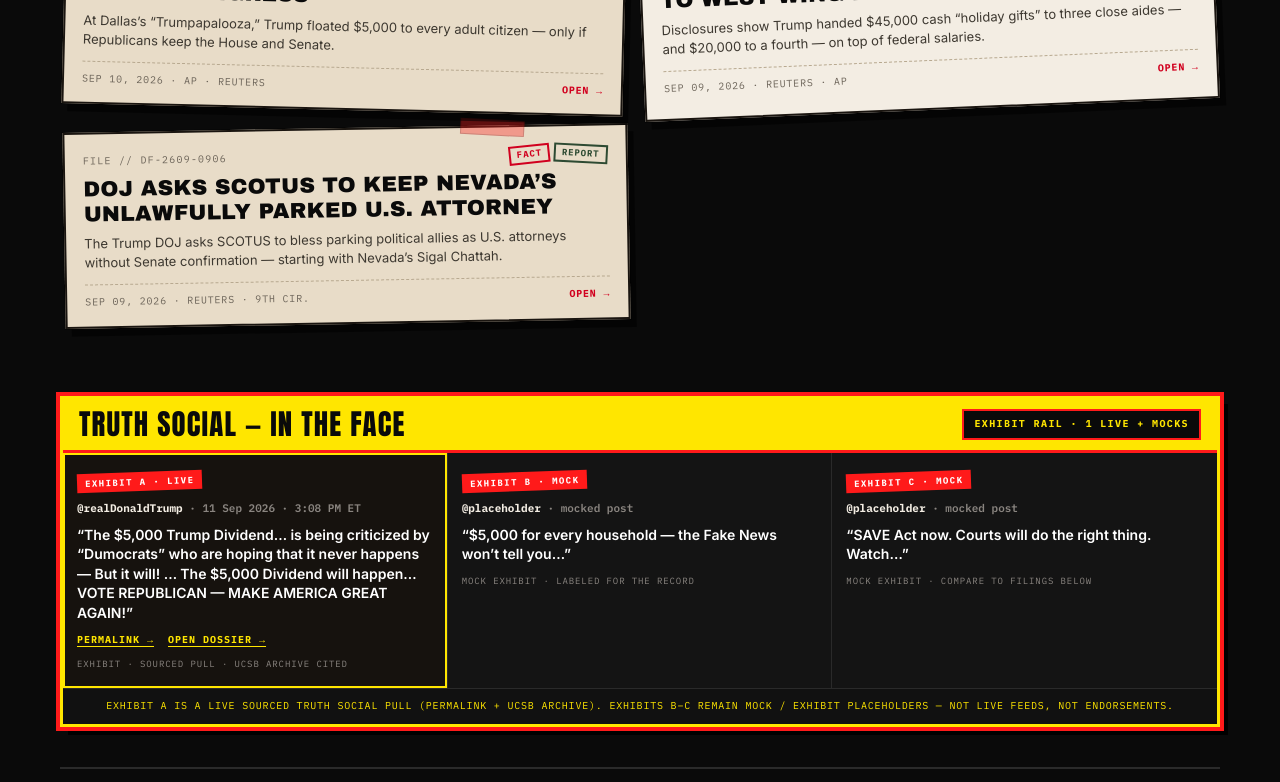
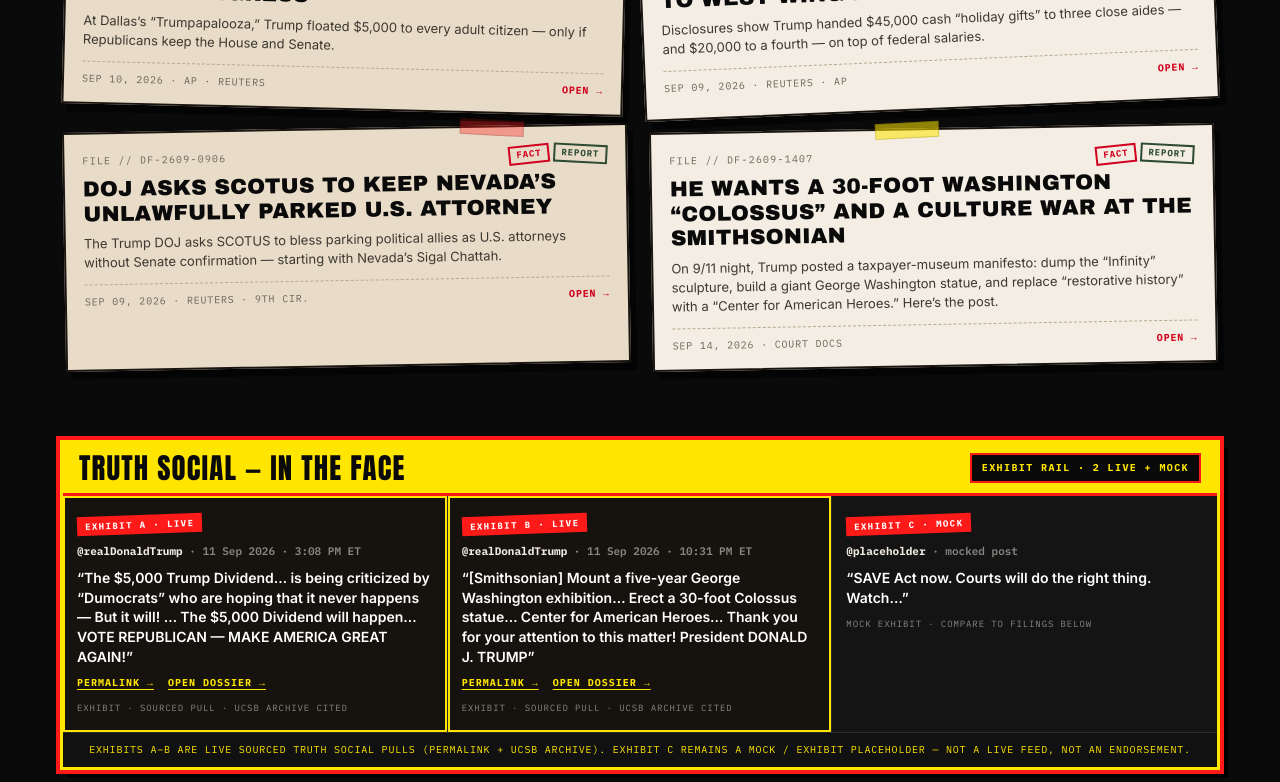
Before and after one commit to donaldfiles/the-donald-files, a React (Vite) app: page / in a window 1280 px wide. Shown: the part 1120-1902 px from the top of the page. Built offline with nearby package versions, Linux system fonts and the light colour scheme.

Commit message:
Ship Truth Social Watch #2 (Colossus/Smithsonian) + live Exhibit B

```diff
--- a/src/components/home/MemeRail.tsx
+++ b/src/components/home/MemeRail.tsx
@@ -1,4 +1,9 @@
 const MEMES = [
+  {
+    top: 'NOW HIRING: 30-ft bronze ego',
+    bot: 'must tower over Infinity · apply via Truth Social',
+    cap: 'SATIRE · desk-made · NOT a fact · not a Smithsonian listing',
+  },
   {
     top: '$5,000 — VOID unless GOP wins',
     bot: 'both chambers · funding TBD · spend in USA or else',
--- a/src/components/home/TruthStrip.tsx
+++ b/src/components/home/TruthStrip.tsx
@@ -23,11 +23,14 @@
     reportSlug: 'truth-social-trump-dividend-5000-double-down',
   },
   {
-    tag: 'EXHIBIT B · MOCK',
-    handle: '@placeholder',
-    handleNote: 'mocked post',
-    body: '“$5,000 for every household — the Fake News won’t tell you…”',
-    foot: 'Mock exhibit · labeled for the record',
+    tag: 'EXHIBIT B · LIVE',
+    handle: '@realDonaldTrump',
+    handleNote: '11 Sep 2026 · 10:31 PM ET',
+    body: '“[Smithsonian] Mount a five-year George Washington exhibition… Erect a 30-foot Colossus statue… Center for American Heroes… Thank you for your attention to this matter! President DONALD J. TRUMP”',
+    foot: 'EXHIBIT · sourced pull · UCSB archive cited',
+    live: true,
+    permalink: 'https://truthsocial.com/@realDonaldTrump/117255718355537976',
+    reportSlug: 'truth-social-colossus-smithsonian-washington',
   },
   {
     tag: 'EXHIBIT C · MOCK',
@@ -43,7 +46,7 @@
     <section className="truth-strip" aria-label="Truth Social exhibits">
       <div className="truth-head">
         <h2>Truth Social — In The Face</h2>
-        <span className="truth-badge">EXHIBIT RAIL · 1 LIVE + MOCKS</span>
+        <span className="truth-badge">EXHIBIT RAIL · 2 LIVE + MOCK</span>
       </div>
       <div className="truth-rail">
         {EXHIBITS.map((ex) => (
@@ -73,9 +76,9 @@
         ))}
       </div>
       <div className="mock-note">
-        Exhibit A is a LIVE sourced Truth Social pull (permalink + UCSB
-        archive). Exhibits B–C remain MOCK / EXHIBIT placeholders — not live
-        feeds, not endorsements.
+        Exhibits A–B are LIVE sourced Truth Social pulls (permalink + UCSB
+        archive). Exhibit C remains a MOCK / EXHIBIT placeholder — not a live
+        feed, not an endorsement.
       </div>
     </section>
   )
--- a/src/content/articles.ts
+++ b/src/content/articles.ts
@@ -17,6 +17,35 @@
 }
 
 export const articles: Article[] = [
+  {
+    slug: 'truth-social-colossus-smithsonian-washington',
+    title:
+      'He wants a 30-foot Washington “Colossus” and a culture war at the Smithsonian',
+    category: 'REPORTS',
+    date: '2026-09-14',
+    dek: 'On 9/11 night, Trump posted a taxpayer-museum manifesto: dump the “Infinity” sculpture, build a giant George Washington statue, and replace “restorative history” with a “Center for American Heroes.” Here’s the post.',
+    body: [
+      'FACT — What he posted: On 11 September 2026 at 10:31 PM ET (7:31 PM PT), @realDonaldTrump posted (and reshared) a call on the Smithsonian Institution to: Mount a five-year George Washington exhibition at the National Museum of American History through 22 February 2032; Erect a 30-foot “Colossus statue” outside the museum to replace the “Infinity” sculpture; Install an 11-foot Washington statue from a “Freedom 250 Grand Prix” into Flag Hall by Constitution Day, 17 September 2026; Swap a “Center for Restorative History” / “Decolonization Plan” framing for a “Center for American Heroes.” He attacked an exhibit describing 1492–1776 as the “Great Unsettling,” claimed Washington’s Delaware crossing “is not even mentioned,” and closed: “Thank you for your attention to this matter! President DONALD J. TRUMP” Permalink: https://truthsocial.com/@realDonaldTrump/117255718355537976 Related RT: https://truthsocial.com/@realDonaldTrump/117255720319253709',
+      'Timestamp and full text also archived by the American Presidency Project (UCSB) for 11 September 2026.',
+      'ANALYSIS (labeled opinion / editorial context) — Why it matters: This isn’t museum enthusiasm — it’s a presidential culture-war memo timed to the 9/11 anniversary and the nation’s 250th, drafted as if the Smithsonian were a campaign prop. Demanding a “Colossus,” scrubbing “restorative history,” and rewriting the exhibit brief from the Truth Social app is the same move every time: personal brand first, institutions second, history as a loyalty test.',
+    ],
+    sources: [
+      {
+        label: 'Primary — Truth Social permalink (@realDonaldTrump, 11 Sep 2026)',
+        url: 'https://truthsocial.com/@realDonaldTrump/117255718355537976',
+      },
+      {
+        label: 'Primary — companion RT (@realDonaldTrump, 11 Sep 2026)',
+        url: 'https://truthsocial.com/@realDonaldTrump/117255720319253709',
+      },
+      {
+        label:
+          'Archive — American Presidency Project (UCSB), Truth Social Posts of 11 Sep 2026',
+        url: 'https://www.presidency.ucsb.edu/documents/truth-social-posts-september-11-2026',
+      },
+    ],
+    published: true,
+  },
   {
     slug: 'truth-social-trump-dividend-5000-double-down',
     title: 'He doubled down on the $5,000 midterm bribe on his own app',
```
